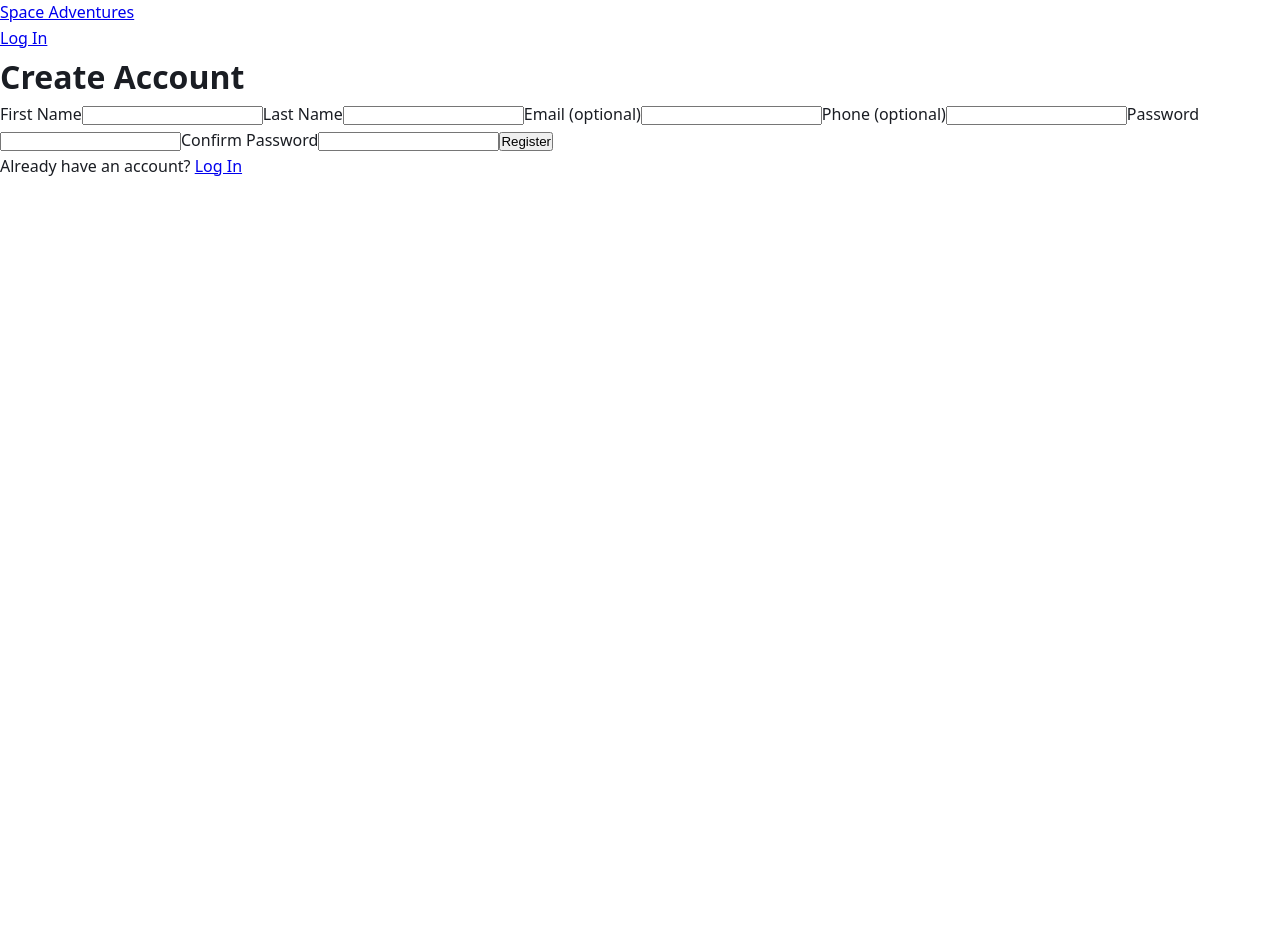
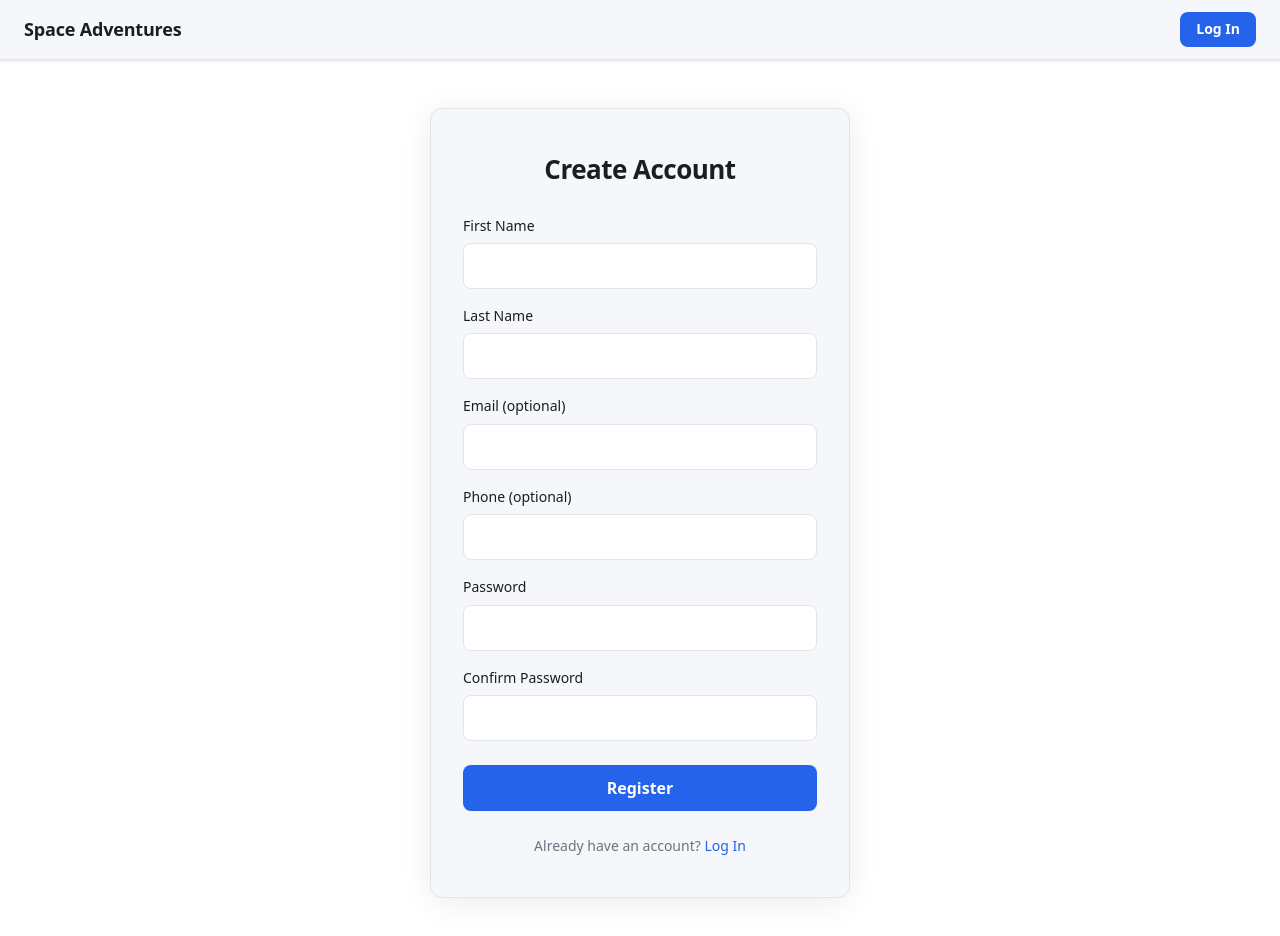
Before and after one commit to Nick-Hillebrand/SpaceAdventures, a React (Vite) app in the folder frontend/: page /register in a window 1280 px wide. Shown: the top 936 px of the page. Before the commit the page ends 800 px from the top, so only its background shows below. Built offline with nearby package versions, Linux system fonts and the light colour scheme; no server answers.

Commit message:
First beautiful Version

```diff
--- a/frontend/src/index.css
+++ b/frontend/src/index.css
@@ -101,6 +101,288 @@ body {
   opacity: 0.5;
 }
 
+/* ── Global form elements ──────────────────────────────────── */
+input[type="text"],
+input[type="email"],
+input[type="password"],
+input[type="tel"],
+input[type="date"],
+input[type="number"],
+select,
+textarea {
+  width: 100%;
+  padding: 0.625rem 0.875rem;
+  background: var(--color-bg);
+  border: 1.5px solid var(--color-border);
+  border-radius: var(--radius);
+  color: var(--color-text);
+  font-family: inherit;
+  font-size: 1rem;
+  line-height: 1.5;
+  outline: none;
+  transition: border-color 0.15s, box-shadow 0.15s;
+}
+
+input:focus,
+select:focus,
+textarea:focus {
+  border-color: var(--color-primary);
+  box-shadow: 0 0 0 3px color-mix(in srgb, var(--color-primary) 20%, transparent);
+}
+
+input::placeholder {
+  color: var(--color-text-muted);
+  opacity: 0.7;
+}
+
+/* ── Navbar ────────────────────────────────────────────────── */
+.navbar {
+  position: sticky;
+  top: 0;
+  z-index: 100;
+  display: flex;
+  align-items: center;
+  justify-content: space-between;
+  height: 60px;
+  padding: 0 1.5rem;
+  background: var(--color-surface);
+  border-bottom: 1px solid var(--color-border);
+  box-shadow: var(--shadow);
+}
+
+.navbar-brand {
+  font-size: 1.125rem;
+  font-weight: 700;
+  color: var(--color-text);
+  text-decoration: none;
+  letter-spacing: -0.01em;
+}
+
+.navbar-brand:hover {
+  color: var(--color-primary);
+}
+
+.navbar-actions {
+  display: flex;
+  align-items: center;
+  gap: 1rem;
+}
+
+.login-link {
+  padding: 0.4rem 1rem;
+  background: var(--color-primary);
+  color: #fff;
+  border-radius: var(--radius);
+  font-size: 0.875rem;
+  font-weight: 600;
+  text-decoration: none;
+  transition: background-color 0.15s;
+}
+
+.login-link:hover {
+  background: var(--color-primary-hover);
+}
+
+.navbar-user {
+  position: relative;
+}
+
+.avatar-button {
+  width: 36px;
+  height: 36px;
+  border-radius: 50%;
+  background: var(--color-primary);
+  color: #fff;
+  border: none;
+  font-size: 0.8125rem;
+  font-weight: 700;
+  cursor: pointer;
+  display: flex;
+  align-items: center;
+  justify-content: center;
+  transition: background-color 0.15s;
+}
+
+.avatar-button:hover {
+  background: var(--color-primary-hover);
+}
+
+.dropdown-menu {
+  position: absolute;
+  right: 0;
+  top: calc(100% + 0.5rem);
+  min-width: 160px;
+  background: var(--color-surface);
+  border: 1px solid var(--color-border);
+  border-radius: var(--radius);
+  box-shadow: 0 8px 24px rgba(0, 0, 0, 0.14);
+  overflow: hidden;
+  z-index: 200;
+}
+
+.dropdown-menu a,
+.dropdown-menu button {
+  display: block;
+  width: 100%;
+  padding: 0.625rem 1rem;
+  text-align: left;
+  background: none;
+  border: none;
+  color: var(--color-text);
+  font-size: 0.875rem;
+  font-family: inherit;
+  cursor: pointer;
+  text-decoration: none;
+  transition: background-color 0.1s;
+}
+
+.dropdown-menu a:hover,
+.dropdown-menu button:hover {
+  background: var(--color-bg);
+}
+
+/* ── Auth pages (Login + Register) ─────────────────────────── */
+.auth-layout {
+  min-height: calc(100vh - 60px);
+  display: flex;
+  align-items: flex-start;
+  justify-content: center;
+  padding: 3rem 1rem 4rem;
+}
+
+.login-page,
+.register-page {
+  width: 100%;
+  max-width: 420px;
+  background: var(--color-surface);
+  border: 1px solid var(--color-border);
+  border-radius: calc(var(--radius) * 1.5);
+  box-shadow: 0 4px 32px rgba(0, 0, 0, 0.08);
+  padding: 2.5rem 2rem;
+  display: flex;
+  flex-direction: column;
+  gap: 1.5rem;
+}
+
+.login-page h1,
+.register-page h1 {
+  font-size: 1.625rem;
+  font-weight: 700;
+  letter-spacing: -0.02em;
+  text-align: center;
+}
+
+.login-page h2,
+.register-page h2 {
+  font-size: 0.75rem;
+  font-weight: 600;
+  letter-spacing: 0.08em;
+  text-transform: uppercase;
+  color: var(--color-text-muted);
+  padding-bottom: 0.5rem;
+  border-bottom: 1px solid var(--color-border);
+}
+
+.login-page form,
+.register-page form {
+  display: flex;
+  flex-direction: column;
+  gap: 1rem;
+}
+
+.login-page label,
+.register-page label {
+  display: flex;
+  flex-direction: column;
+  gap: 0.375rem;
+  font-size: 0.875rem;
+  font-weight: 500;
+  color: var(--color-text);
+}
+
+.login-page form button[type="submit"],
+.register-page form button[type="submit"] {
+  margin-top: 0.5rem;
+  width: 100%;
+  padding: 0.75rem;
+  background: var(--color-primary);
+  color: #fff;
+  border: none;
+  border-radius: var(--radius);
+  font-size: 1rem;
+  font-weight: 600;
+  font-family: inherit;
+  cursor: pointer;
+  transition: background-color 0.15s, opacity 0.15s;
+}
+
+.login-page form button[type="submit"]:hover,
+.register-page form button[type="submit"]:hover {
+  background: var(--color-primary-hover);
+}
+
+.login-page form button[type="submit"]:disabled,
+.register-page form button[type="submit"]:disabled {
+  opacity: 0.6;
+  cursor: not-allowed;
+}
+
+.login-page > p,
+.register-page > p {
+  text-align: center;
+  font-size: 0.875rem;
+  color: var(--color-text-muted);
+}
+
+.login-page a,
+.register-page > p a {
+  color: var(--color-primary);
+  text-decoration: none;
+  font-weight: 500;
+}
+
+.login-page a:hover,
+.register-page > p a:hover {
+  text-decoration: underline;
+}
+
+/* OTP verification section (step 2 of register) */
+.register-page > div {
+  display: flex;
+  flex-direction: column;
+  gap: 0.875rem;
+}
+
+.register-page > div button[type="button"] {
+  width: 100%;
+  padding: 0.625rem;
+  background: var(--color-primary);
+  color: #fff;
+  border: none;
+  border-radius: var(--radius);
+  font-size: 0.9375rem;
+  font-weight: 600;
+  font-family: inherit;
+  cursor: pointer;
+  transition: background-color 0.15s;
+}
+
+.register-page > div button[type="button"]:hover {
+  background: var(--color-primary-hover);
+}
+
+/* ── Error banner ───────────────────────────────────────────── */
+.error-banner {
+  padding: 0.75rem 1rem;
+  background: color-mix(in srgb, var(--color-danger) 8%, transparent);
+  border: 1px solid color-mix(in srgb, var(--color-danger) 30%, transparent);
+  border-left: 4px solid var(--color-danger);
+  border-radius: var(--radius);
+  color: var(--color-danger);
+  font-size: 0.875rem;
+  line-height: 1.5;
+}
+
 /* ── Error boundary ────────────────────────────────────────── */
 .error-boundary {
   display: flex;
--- a/frontend/src/routes/LoginPage.tsx
+++ b/frontend/src/routes/LoginPage.tsx
@@ -40,6 +40,7 @@ export default function LoginPage() {
   }
 
   return (
+    <div className="auth-layout">
     <div className="login-page">
       <h1>{t("auth.loginTitle")}</h1>
       {error && (
@@ -76,5 +77,6 @@ export default function LoginPage() {
         {t("auth.noAccount")} <Link to="/register">{t("auth.register")}</Link>
       </p>
     </div>
+    </div>
   );
 }
--- a/frontend/src/routes/RegisterPage.tsx
+++ b/frontend/src/routes/RegisterPage.tsx
@@ -80,6 +80,7 @@ export default function RegisterPage() {
 
   if (step === "otp") {
     return (
+      <div className="auth-layout">
       <div className="register-page">
         <h1>{t("auth.verifyAccount")}</h1>
         {otpError && (
@@ -122,10 +123,12 @@ export default function RegisterPage() {
           </div>
         )}
       </div>
+      </div>
     );
   }
 
   return (
+    <div className="auth-layout">
     <div className="register-page">
       <h1>{t("auth.registerTitle")}</h1>
       {error && (
@@ -200,5 +203,6 @@ export default function RegisterPage() {
         {t("auth.alreadyHaveAccount")} <Link to="/login">{t("auth.loginTitle")}</Link>
       </p>
     </div>
+    </div>
   );
 }
```
